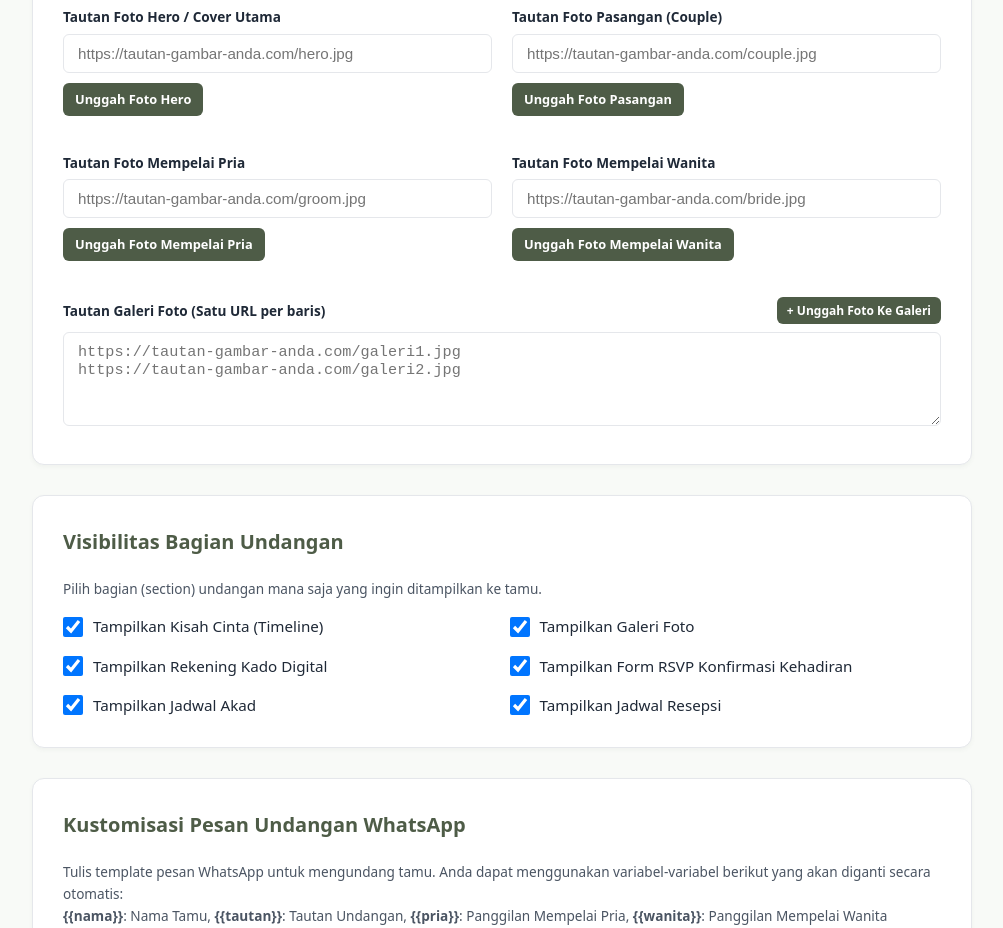
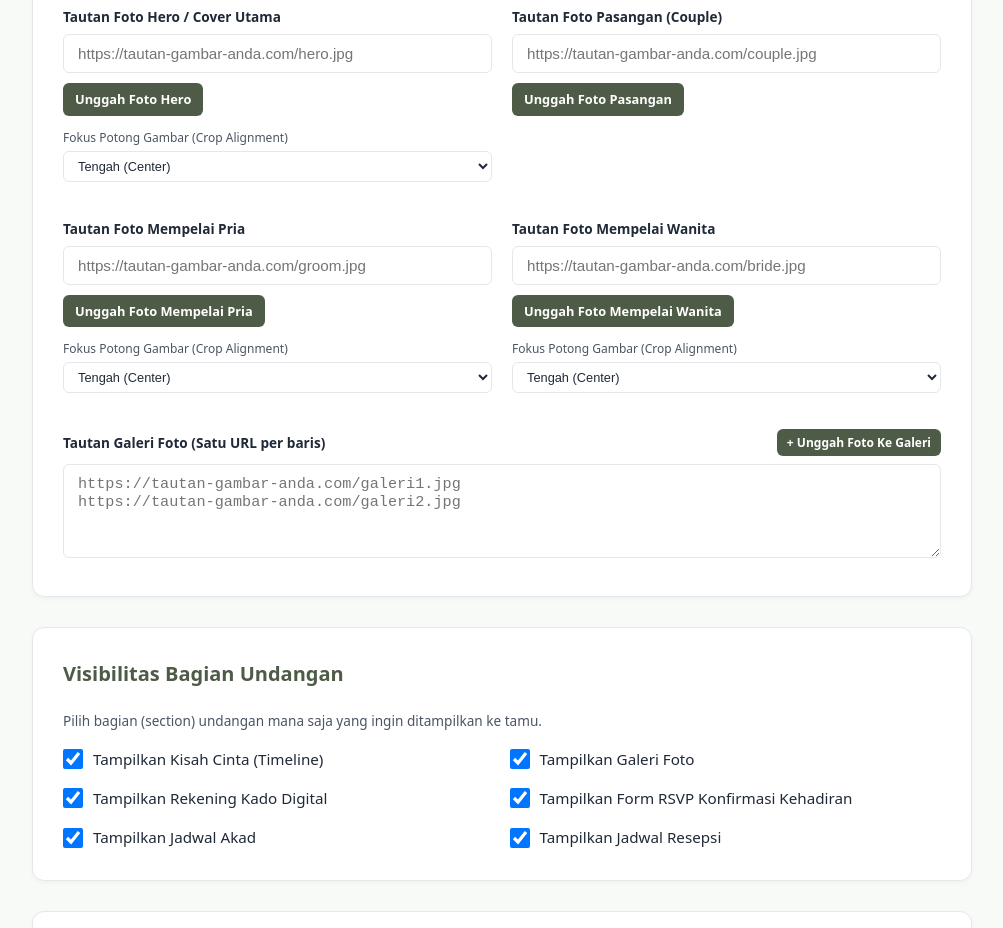
Before and after one commit to daffadaris/undangan-online, a Next.js app: page /admin/settings in a window 1280 px wide. Shown: the part 2720-3648 px from the top of the page, without its empty margins (268-1271 px from the left). Built offline with nearby package versions, Linux system fonts and the light colour scheme; no server answers.

Commit message:
feat: added global floating petals background, added section corners and floral crests globally, and implemented custom crop alignment selectors for Hero, Groom, and Bride images

```diff
--- a/src/app/admin/settings/page.tsx
+++ b/src/app/admin/settings/page.tsx
@@ -56,6 +56,9 @@ export default function AdminSettingsPage() {
   const [brideImage, setBrideImage] = useState("");
   const [coupleImage, setCoupleImage] = useState("");
   const [galleryImagesText, setGalleryImagesText] = useState("");
+  const [groomImagePosition, setGroomImagePosition] = useState("center");
+  const [brideImagePosition, setBrideImagePosition] = useState("center");
+  const [heroImagePosition, setHeroImagePosition] = useState("center");
 
   // Section Visibility Toggles
   const [showLoveStory, setShowLoveStory] = useState(true);
@@ -108,6 +111,9 @@ export default function AdminSettingsPage() {
             setShowAkad(config.showAkad !== false);
             setShowResepsi(config.showResepsi !== false);
             setWhatsappTemplate(config.whatsappTemplate || "");
+            setGroomImagePosition(config.groomImagePosition || "center");
+            setBrideImagePosition(config.brideImagePosition || "center");
+            setHeroImagePosition(config.heroImagePosition || "center");
 
             try {
               const gallery = JSON.parse(config.galleryImages || "[]");
@@ -255,6 +261,9 @@ export default function AdminSettingsPage() {
           showAkad,
           showResepsi,
           whatsappTemplate,
+          groomImagePosition,
+          brideImagePosition,
+          heroImagePosition,
         }),
       });
 
@@ -787,6 +796,25 @@ export default function AdminSettingsPage() {
                   <span style={{ fontSize: "0.8rem", color: "var(--admin-primary)" }}>✓ Tersedia</span>
                 )}
               </div>
+              <div style={{ marginTop: "12px" }}>
+                <label style={{ fontSize: "0.75rem", color: "var(--admin-text-sub)", display: "block", marginBottom: "4px" }}>
+                  Fokus Potong Gambar (Crop Alignment)
+                </label>
+                <select
+                  className="admin-input"
+                  value={heroImagePosition}
+                  onChange={(e) => setHeroImagePosition(e.target.value)}
+                  style={{ padding: "6px 10px", fontSize: "0.8rem", height: "auto" }}
+                >
+                  <option value="center">Tengah (Center)</option>
+                  <option value="top">Atas (Top)</option>
+                  <option value="bottom">Bawah (Bottom)</option>
+                  <option value="left">Kiri (Left)</option>
+                  <option value="right">Kanan (Right)</option>
+                  <option value="center top">Tengah Atas</option>
+                  <option value="center bottom">Tengah Bawah</option>
+                </select>
+              </div>
             </div>
 
             <div className="admin-input-group">
@@ -851,6 +879,25 @@ export default function AdminSettingsPage() {
                   <span style={{ fontSize: "0.8rem", color: "var(--admin-primary)" }}>✓ Tersedia</span>
                 )}
               </div>
+              <div style={{ marginTop: "12px" }}>
+                <label style={{ fontSize: "0.75rem", color: "var(--admin-text-sub)", display: "block", marginBottom: "4px" }}>
+                  Fokus Potong Gambar (Crop Alignment)
+                </label>
+                <select
+                  className="admin-input"
+                  value={groomImagePosition}
+                  onChange={(e) => setGroomImagePosition(e.target.value)}
+                  style={{ padding: "6px 10px", fontSize: "0.8rem", height: "auto" }}
+                >
+                  <option value="center">Tengah (Center)</option>
+                  <option value="top">Atas (Top)</option>
+                  <option value="bottom">Bawah (Bottom)</option>
+                  <option value="left">Kiri (Left)</option>
+                  <option value="right">Kanan (Right)</option>
+                  <option value="center top">Tengah Atas</option>
+                  <option value="center bottom">Tengah Bawah</option>
+                </select>
+              </div>
             </div>
 
             <div className="admin-input-group">
@@ -881,6 +928,25 @@ export default function AdminSettingsPage() {
                 {brideImage && (
                   <span style={{ fontSize: "0.8rem", color: "var(--admin-primary)" }}>✓ Tersedia</span>
                 )}
+              </div>
+              <div style={{ marginTop: "12px" }}>
+                <label style={{ fontSize: "0.75rem", color: "var(--admin-text-sub)", display: "block", marginBottom: "4px" }}>
+                  Fokus Potong Gambar (Crop Alignment)
+                </label>
+                <select
+                  className="admin-input"
+                  value={brideImagePosition}
+                  onChange={(e) => setBrideImagePosition(e.target.value)}
+                  style={{ padding: "6px 10px", fontSize: "0.8rem", height: "auto" }}
+                >
+                  <option value="center">Tengah (Center)</option>
+                  <option value="top">Atas (Top)</option>
+                  <option value="bottom">Bawah (Bottom)</option>
+                  <option value="left">Kiri (Left)</option>
+                  <option value="right">Kanan (Right)</option>
+                  <option value="center top">Tengah Atas</option>
+                  <option value="center bottom">Tengah Bawah</option>
+                </select>
               </div>
             </div>
           </div>
--- a/src/app/api/settings/route.ts
+++ b/src/app/api/settings/route.ts
@@ -53,6 +53,9 @@ export async function PUT(request: Request) {
       akadTitle: body.akadTitle,
       resepsiTitle: body.resepsiTitle,
       whatsappTemplate: body.whatsappTemplate,
+      groomImagePosition: body.groomImagePosition,
+      brideImagePosition: body.brideImagePosition,
+      heroImagePosition: body.heroImagePosition,
     };
 
     const config = await prisma.weddingConfig.upsert({
--- a/src/components/invitation/CoupleSection.tsx
+++ b/src/components/invitation/CoupleSection.tsx
@@ -23,6 +23,7 @@ export default function CoupleSection({ config }: CoupleSectionProps) {
               className="couple-photo-inner"
               style={{
                 backgroundImage: `url("${config?.groomImage || "https://images.unsplash.com/photo-1594744803329-e58b31de215f?q=80&w=600"}")`,
+                backgroundPosition: config?.groomImagePosition || "center",
               }}
             />
           </div>
@@ -42,6 +43,7 @@ export default function CoupleSection({ config }: CoupleSectionProps) {
               className="couple-photo-inner"
               style={{
                 backgroundImage: `url("${config?.brideImage || "https://images.unsplash.com/photo-1583939003579-730e3918a45a?q=80&w=600"}")`,
+                backgroundPosition: config?.brideImagePosition || "center",
               }}
             />
           </div>
--- a/src/components/invitation/EventDetails.tsx
+++ b/src/components/invitation/EventDetails.tsx
@@ -1,4 +1,5 @@
 import React from "react";
+import { FloralHeaderDecor, SectionCorners } from "./FloralDecor";
 
 interface EventDetailsProps {
   config: any;
@@ -18,6 +19,8 @@ export default function EventDetails({ config }: EventDetailsProps) {
 
   return (
     <section className="invitation-section">
+      <SectionCorners />
+      <FloralHeaderDecor />
       <h2 className="section-title">Waktu &amp; Tempat Acara</h2>
       <p className="events-intro">
         Dengan memohon rahmat dan ridho Allah SWT, kami bermaksud menyelenggarakan acara pernikahan kami pada:
--- a/src/components/invitation/GiftInfo.tsx
+++ b/src/components/invitation/GiftInfo.tsx
@@ -1,6 +1,7 @@
 "use client";
 
 import React, { useState } from "react";
+import { FloralHeaderDecor, SectionCorners } from "./FloralDecor";
 
 interface GiftItem {
   bankName: string;
@@ -49,6 +50,8 @@ export default function GiftInfo({ config }: GiftInfoProps) {
 
   return (
     <section className="invitation-section">
+      <SectionCorners />
+      <FloralHeaderDecor />
       <h2 className="section-title">Kado Digital</h2>
       <p className="gift-intro">
         Doa restu Anda merupakan karunia terindah bagi kami. Namun apabila Anda ingin memberikan tanda kasih secara digital, Anda dapat menyalurkannya melalui rekening berikut:
--- a/src/components/invitation/HeroSection.tsx
+++ b/src/components/invitation/HeroSection.tsx
@@ -22,7 +22,10 @@ export default function HeroSection({ config }: HeroSectionProps) {
   return (
     <section
       className="invitation-section hero-sec"
-      style={{ backgroundImage: `url("${heroBg}")` }}
+      style={{
+        backgroundImage: `url("${heroBg}")`,
+        backgroundPosition: config?.heroImagePosition || "center",
+      }}
     >
       <div className="animate-fade-in hero-wrapper">
         <p className="cover-subtitle">Walimatul 'Ursy</p>
--- a/src/components/invitation/LoveStory.tsx
+++ b/src/components/invitation/LoveStory.tsx
@@ -1,4 +1,5 @@
 import React from "react";
+import { FloralHeaderDecor, SectionCorners } from "./FloralDecor";
 
 interface StoryItem {
   year: string;
@@ -42,6 +43,8 @@ export default function LoveStory({ config }: LoveStoryProps) {
 
   return (
     <section className="invitation-section">
+      <SectionCorners />
+      <FloralHeaderDecor />
       <h2 className="section-title">Kisah Cinta Kami</h2>
       <p className="timeline-intro">
         Bagaimana awal mula perjalanan cinta kami hingga sampai di titik ini.
--- a/src/styles/invitation.css
+++ b/src/styles/invitation.css
@@ -1210,14 +1210,14 @@
 
 /* Floating Petals */
 .floating-petals-container {
-  position: absolute;
+  position: fixed;
   top: 0;
   left: 0;
   width: 100%;
-  height: 100%;
+  height: 100vh;
   overflow: hidden;
   pointer-events: none;
-  z-index: 2;
+  z-index: 10;
 }
 
 .floating-petal {
```
Also changed, not shown: src/app/[slug]/OpeningCoverClient.tsx (+5 -5 lines), src/components/invitation/RsvpForm.tsx (+6 -3 lines), 1 other file (tests, documents, lock files or other folders).
